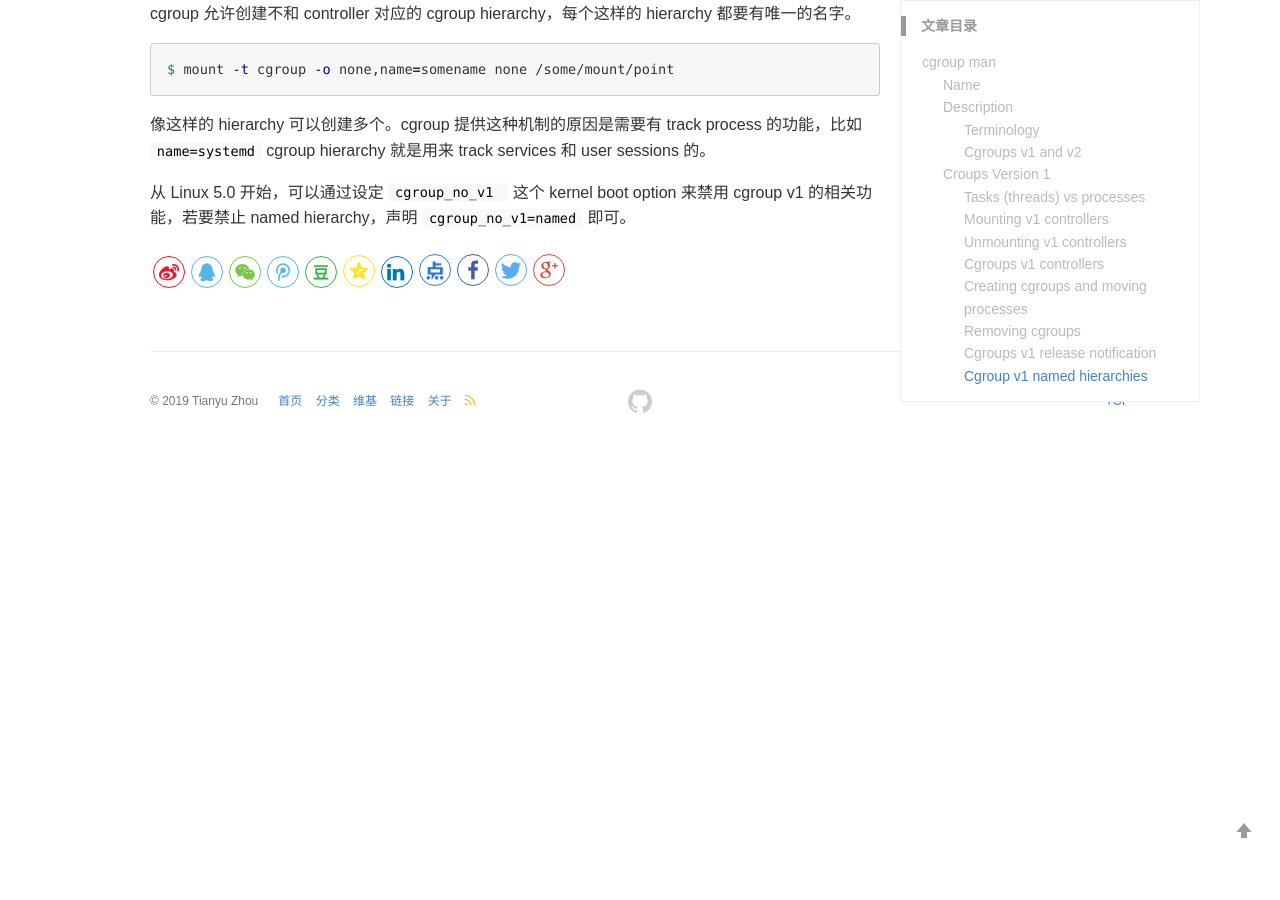
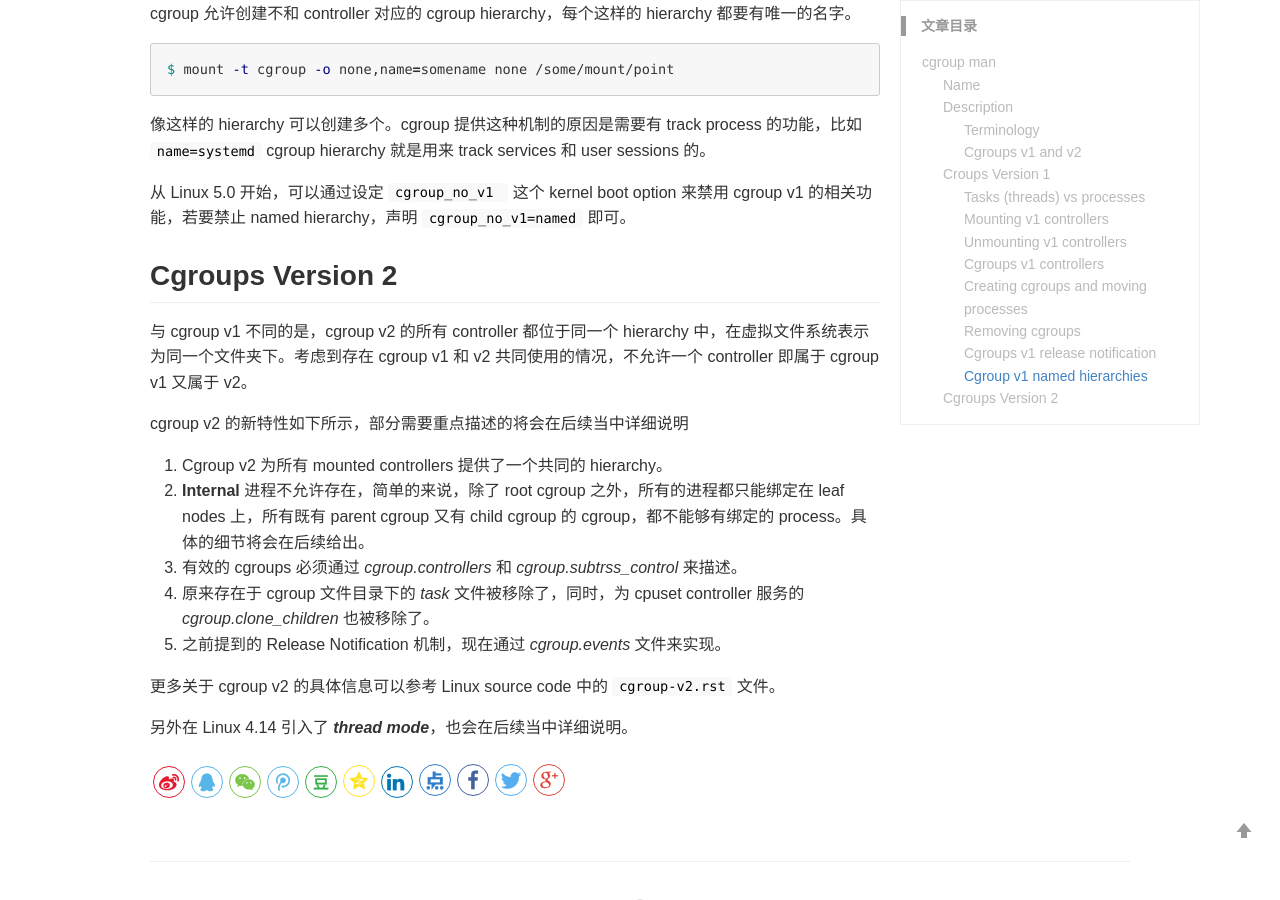
Before and after one commit to WYWAshley/WYWAshley.github.io, a Jekyll site: the page built from _posts/2019-10-28-cgroups-usage.md, in a window 1280 px wide and 900 px high, scrolled down 6908 px. Built offline with Jekyll 4.4.1, drawn with Linux system fonts in a browser that asks for light colours; comment, search, counter and statistics services are not loaded; before the commit the page ends 7358 px from its top, so only the background shows below that.

Commit message:
Update 2019-10-28-cgroups-usage.md

```diff
--- a/_posts/2019-10-28-cgroups-usage.md
+++ b/_posts/2019-10-28-cgroups-usage.md
@@ -283,3 +283,21 @@ $ mount -t cgroup -o none,name=somename none /some/mount/point
 像这样的 hierarchy 可以创建多个。cgroup 提供这种机制的原因是需要有 track process 的功能，比如 `name=systemd` cgroup hierarchy 就是用来 track services 和 user sessions 的。
 
 从 Linux 5.0 开始，可以通过设定 `cgroup_no_v1 ` 这个 kernel boot option 来禁用 cgroup v1 的相关功能，若要禁止 named hierarchy，声明 `cgroup_no_v1=named` 即可。
+
+
+
+## Cgroups Version 2
+
+与 cgroup v1 不同的是，cgroup v2 的所有 controller 都位于同一个 hierarchy 中，在虚拟文件系统表示为同一个文件夹下。考虑到存在 cgroup v1 和 v2 共同使用的情况，不允许一个 controller 即属于 cgroup v1 又属于 v2。
+
+cgroup v2 的新特性如下所示，部分需要重点描述的将会在后续当中详细说明
+
+1. Cgroup v2 为所有 mounted controllers 提供了一个共同的 hierarchy。
+2. **Internal** 进程不允许存在，简单的来说，除了 root cgroup 之外，所有的进程都只能绑定在 leaf nodes 上，所有既有 parent cgroup 又有 child cgroup 的 cgroup，都不能够有绑定的 process。具体的细节将会在后续给出。
+3. 有效的 cgroups 必须通过 *cgroup.controllers* 和 *cgroup.subtrss_control* 来描述。
+4. 原来存在于 cgroup 文件目录下的 *task* 文件被移除了，同时，为 cpuset controller 服务的 *cgroup.clone_children* 也被移除了。
+5. 之前提到的 Release Notification 机制，现在通过 *cgroup.events* 文件来实现。
+
+更多关于 cgroup v2 的具体信息可以参考 Linux source code 中的 [`cgroup-v2.rst`]( https://elixir.bootlin.com/linux/latest/source/Documentation/admin-guide/cgroup-v2.rst ) 文件。
+
+另外在 Linux 4.14 引入了 ***thread mode***，也会在后续当中详细说明。
```
